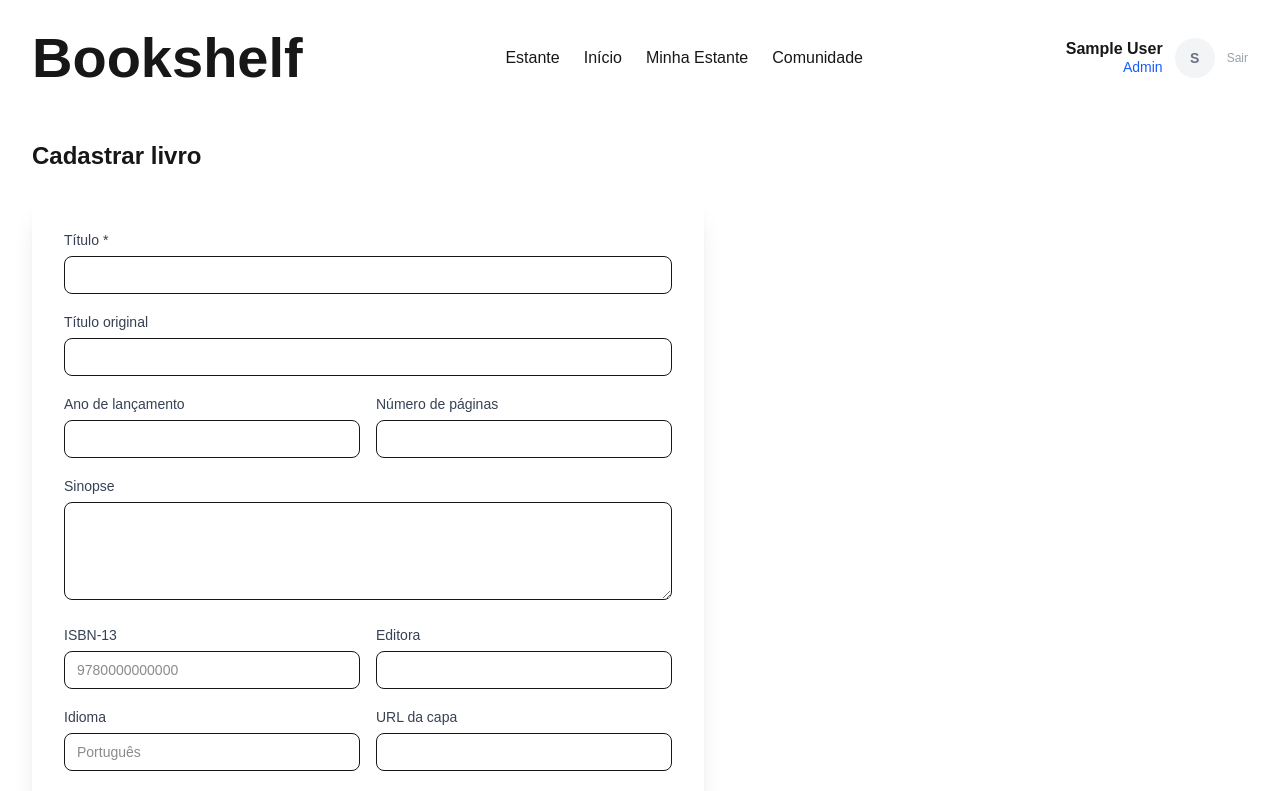
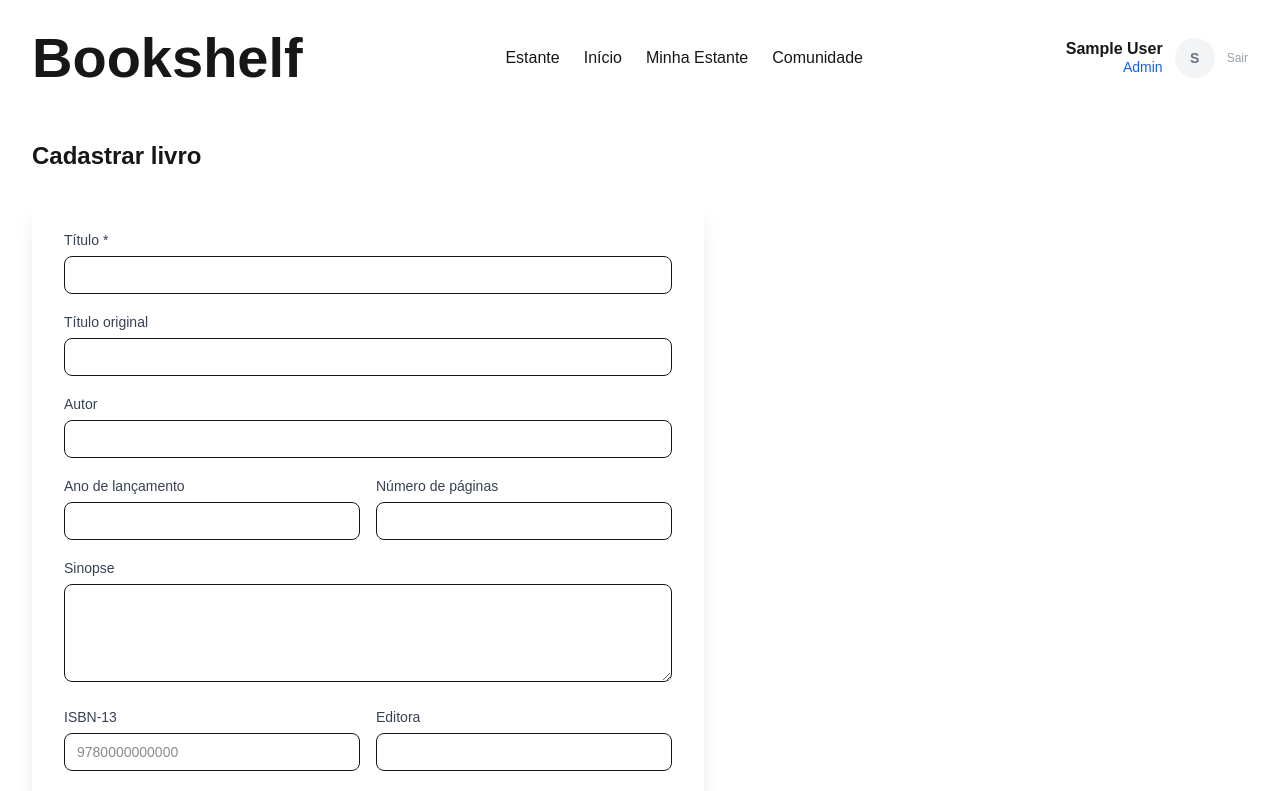
Before and after one commit to bookshelf-app-impacta/bookshelf, a Next.js app in the folder frontend/: page /livros/novo in a window 1280 px wide. Shown: the top 791 px of the page. Built offline with nearby package versions, Linux system fonts and the light colour scheme; no server answers; sample sign-in values are in the browser's storage.

Commit message:
feat: adiciona campo de autor no formulario de cadastro e edicao de livro

```diff
--- a/frontend/src/components/features/book/BookForm.tsx
+++ b/frontend/src/components/features/book/BookForm.tsx
@@ -11,6 +11,7 @@ export function BookForm() {
 
   const [title, setTitle] = useState("");
   const [originalTitle, setOriginalTitle] = useState("");
+  const [author, setAuthor] = useState("");
   const [releaseYear, setReleaseYear] = useState("");
   const [synopsis, setSynopsis] = useState("");
   const [isbn13, setIsbn13] = useState("");
@@ -33,6 +34,7 @@ export function BookForm() {
       await createBook({
         title,
         original_title: originalTitle || undefined,
+        author: author || undefined,
         release_year: releaseYear ? Number(releaseYear) : undefined,
         synopsis: synopsis || undefined,
         isbn13: isbn13 || undefined,
@@ -80,6 +82,16 @@ export function BookForm() {
         {fieldErrors.original_title && (
           <p className="text-red-600 text-xs mt-1">{fieldErrors.original_title}</p>
         )}
+      </div>
+
+      <div>
+        <label className="text-sm text-gray-700">Autor</label>
+        <input
+          value={author}
+          onChange={(e) => setAuthor(e.target.value)}
+          className="w-full border rounded-lg px-3 py-2 text-sm mt-1"
+        />
+        {fieldErrors.author && <p className="text-red-600 text-xs mt-1">{fieldErrors.author}</p>}
       </div>
 
       <div className="grid grid-cols-2 gap-4">
--- a/frontend/src/components/features/book/EditBookModal.tsx
+++ b/frontend/src/components/features/book/EditBookModal.tsx
@@ -14,6 +14,7 @@ type EditBookModalProps = {
 export function EditBookModal({ book, onClose, onSave }: EditBookModalProps) {
   const [title, setTitle] = useState("");
   const [originalTitle, setOriginalTitle] = useState("");
+  const [author, setAuthor] = useState("");
   const [releaseYear, setReleaseYear] = useState("");
   const [synopsis, setSynopsis] = useState("");
   const [isbn13, setIsbn13] = useState("");
@@ -31,6 +32,7 @@ export function EditBookModal({ book, onClose, onSave }: EditBookModalProps) {
     if (!book) return;
     setTitle(book.title);
     setOriginalTitle(book.original_title ?? "");
+    setAuthor(book.author?.name ?? "");
     setReleaseYear(book.release_year?.toString() ?? "");
     setSynopsis(book.synopsis ?? "");
     setIsbn13(book.isbn13 ?? "");
@@ -52,6 +54,7 @@ export function EditBookModal({ book, onClose, onSave }: EditBookModalProps) {
       const atualizado = await updateBook(book.id, {
         title,
         original_title: originalTitle || null,
+        author: author || null,
         release_year: releaseYear ? Number(releaseYear) : null,
         synopsis: synopsis || null,
         isbn13: isbn13 || null,
@@ -91,6 +94,12 @@ export function EditBookModal({ book, onClose, onSave }: EditBookModalProps) {
             placeholder="Título original"
             value={originalTitle}
             onChange={(e) => setOriginalTitle(e.target.value)}
+            className="border rounded-lg px-3 py-2 text-sm"
+          />
+          <input
+            placeholder="Autor"
+            value={author}
+            onChange={(e) => setAuthor(e.target.value)}
             className="border rounded-lg px-3 py-2 text-sm"
           />
 
--- a/frontend/src/types/book.ts
+++ b/frontend/src/types/book.ts
@@ -39,6 +39,6 @@ export type BookInput = {
   publisher?: string | null;
   page_count?: number | null;
   language?: string | null;
-  author_id?: number | null;
+  author?: string | null;
   genre_id?: number | null;
 };
```
